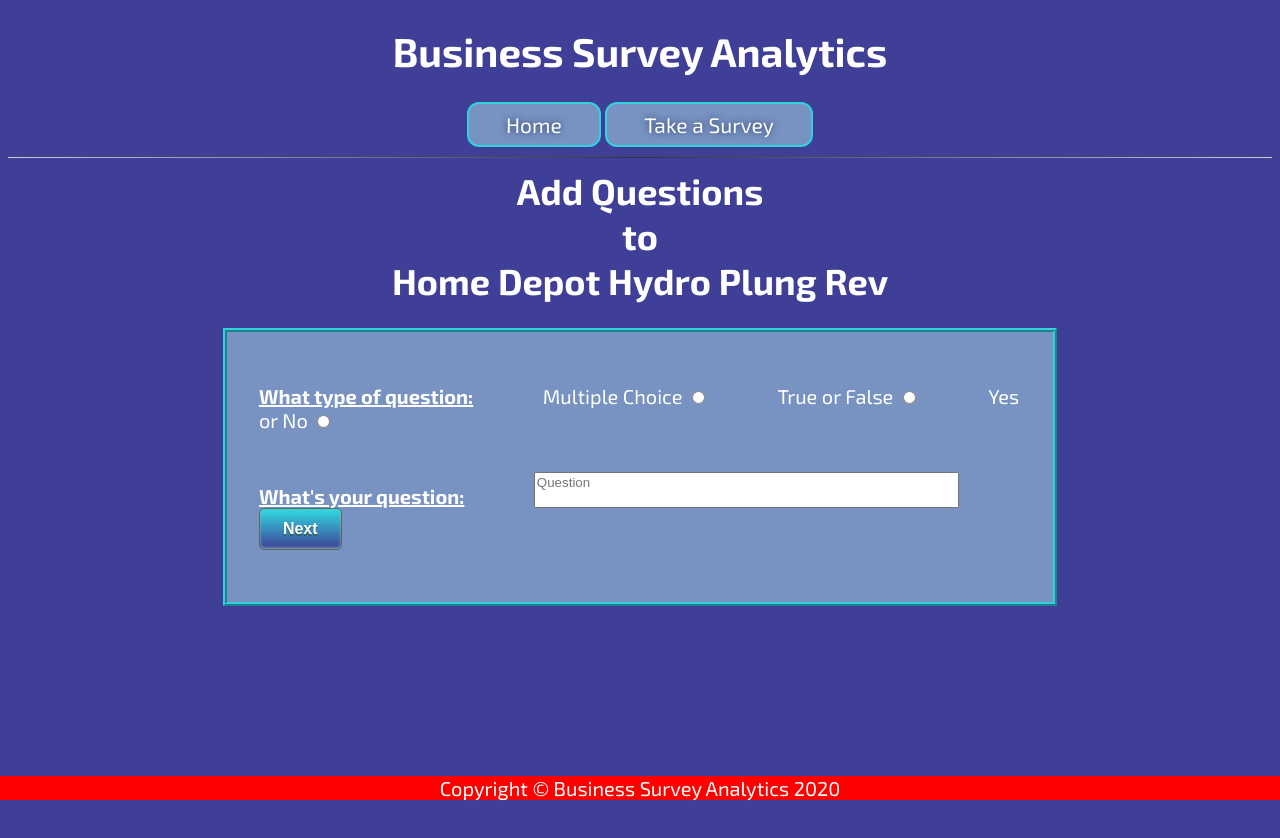
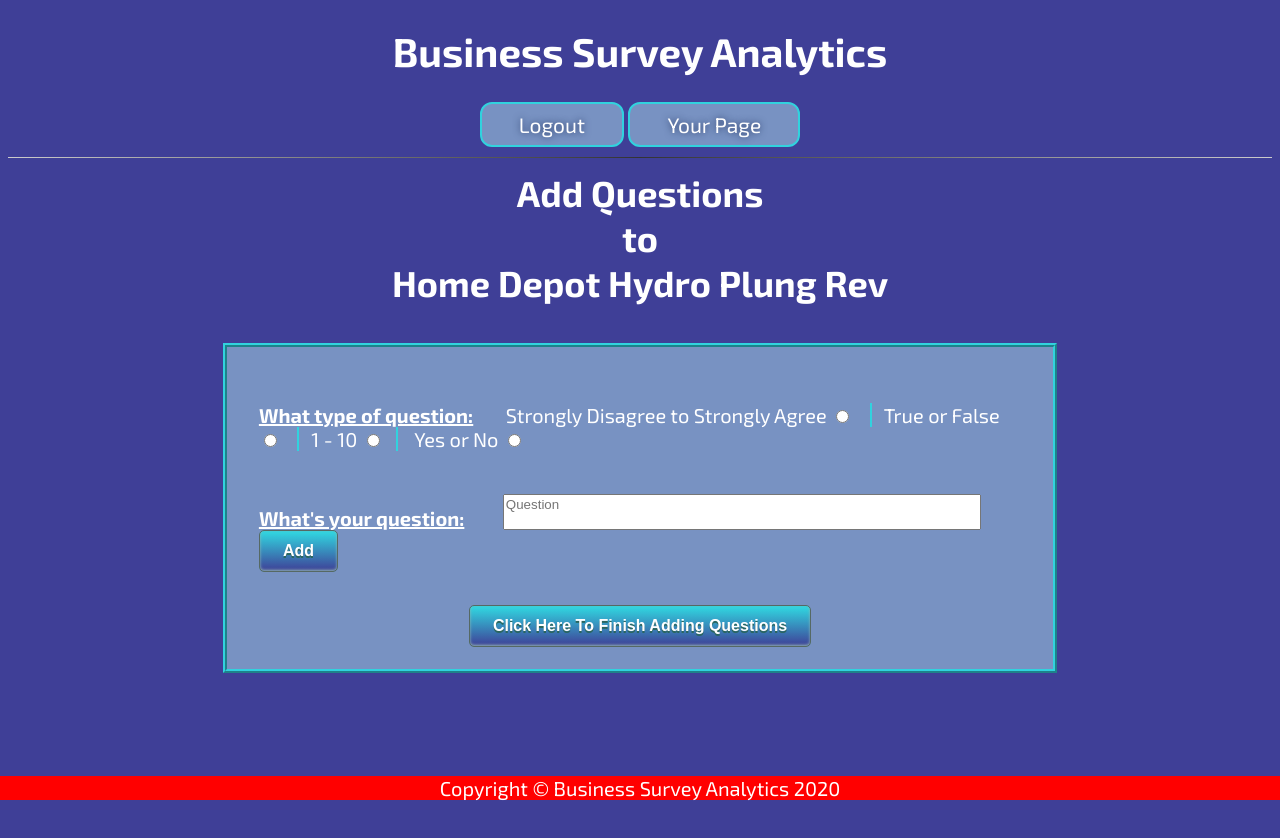
Before and after one commit to samanderson4830/fsu-proj, a website: page FrontEndStuff/engineViews/addQuestions.ejs in a window 1280 px wide. Drawn offline with nearby package versions, Linux system fonts and the light colour scheme; files that its build step writes are made by us from their sources.

Commit message:
added and changed a few buttons for logged in windows

```diff
--- a/FrontEndStuff/controllers/addQuestionsController.js
+++ b/FrontEndStuff/controllers/addQuestionsController.js
@@ -9,6 +9,7 @@
 
 const add_question = function (req, res) {
     format = req.body.questionFormat;
+
     res.redirect('/addQuestions');
 }
 
--- a/FrontEndStuff/css/addQuestions.css
+++ b/FrontEndStuff/css/addQuestions.css
@@ -10,7 +10,7 @@
     color: white; text-decoration: none;
 }
 h2{
-    margin: 0.5%;
+    margin-top: 1%;
 	font-size: 1.8em;
 }
 
@@ -20,7 +20,19 @@
 }
 
 .tab {
-    padding-right: 65px;
+    padding-right: 13px;
+    padding-left: 12px;
+    border-right: 2px #31d2de solid;
+}
+
+#lastTab {
+    padding-right: 13px;
+    padding-left: 12px;
+}
+
+#submit {
+    padding-right: 40px;
+    padding-left: 18px;
 }
 
 a:link{
@@ -60,12 +72,16 @@
 	top:1px;
 }
 
-div{
+div {
     padding: 22px;
     margin: 17%;
-    margin-top: 2%;
+    margin-top: 3%;
     border: ridge 4px #31d2de;
 	background: #7892c2;
+}
+
+.questionFormats{
+
 }
 
 p {
@@ -74,11 +90,12 @@
 
 .promptUser {
     text-align: left;
+    margin: 3% 0;
 }
 
 strong {
     text-decoration: underline;
-    padding-right: 65px;
+    padding-right: 16px;
 }
 
 hr {
@@ -89,7 +106,7 @@
 }
 
 #question {
-    width: 55%;
+    width: 62%;
     font: 400 13.3333px Arial;
     resize: none;
     vertical-align: bottom;
--- a/FrontEndStuff/engineViews/addQuestions.ejs
+++ b/FrontEndStuff/engineViews/addQuestions.ejs
@@ -13,17 +13,19 @@
 </head>
 <body>
     <header>
-        <!-- Title header with business name, we can wrap this in an <a> tag to link to homepage -->
-         <a href="busOwn"><h1>Business Survey Analytics</h1></a>
-         <!-- Four buttons that make up the navigation bar of the website-->
-         <button onclick="window.location.href = 'busOwn';" class = "Button">
-             Home
+
+
+        <!-- Title header with business name, we can wrapped in an <a> tag to link to homepage -->
+         <a href="homePage"><h1>Business Survey Analytics</h1></a>
+         <!-- Two buttons that make up the navigation bar of the website when logged in-->
+         <button onclick="window.location.href = 'homePage';" class = "Button">
+             Logout
          </button>
-         <button onclick="window.location.href = 'createSurvey';" class = "Button">
-             Take a Survey
+         <button onclick="window.location.href = 'busOwn';"  class = "Button">
+             Your Page
          </button>
          <hr>
-    </header>
+ </header>
     <h2>
         <p class="titleForPage">Add Questions</p>
         <p class="titleForPage">to</p>
@@ -33,20 +35,27 @@
         <form action="/addQuestions/addQuestion" method="POST">
             <p class="promptUser">
                 <strong>What type of question:</strong>
-                <span class="tab"> <label for="multipleChoice">Multiple Choice</label>
-                <input name="questionFormat" id="multipleChoice"type="radio" value="MC" required> </span>
+                <span class="tab"> <label for="agreeDisagree">Strongly Disagree to Strongly Agree</label>
+                <input name="questionFormat" id="agreeDisagree"type="radio" value="AD" required> </span>
                 <span class="tab"> <label for ="trueFalse">True or False</label>
                 <input name="questionFormat" id="trueFalse"type="radio" value="TF"> </span>
-                <span class="tab"> <label for="yesNo">Yes or No</label>
+                <span class="tab"> <label for="oneThroughTen">1 - 10</label>
+                <input name="questionFormat" id="oneThroughTen"type="radio" value="OT"></span>
+                <span id="lastTab"> <label for="yesNo">Yes or No</label>
                 <input name="questionFormat" id="yesNo"type="radio" value="YN"></span>
             </p>
 
             <p class="promptUser">
                 <label for="question"><strong>What's your question:</strong></label>
-                <span class="tab"> <textarea id="question" name="question" placeholder="Question" maxlength="249" rows="2" required></textarea> </span>
-                <input type="submit" class="submitButton" id = "addQuestion" value="Next">
+                <span id="submit"> <textarea id="question" name="question" placeholder="Question" maxlength="249" rows="2" required></textarea> </span>
+                <!-- submit button will send form, add question to survey, and then redirect to the same page -->
+                <input type="submit" class="submitButton" id = "addQuestion" value="Add">
             </p>
         </form>
+        <!-- Button that will discontinue adding questions to survey, and will then reset addingToSurvey variable -->
+        <button onclick="window.location.href = 'busOwn';"  class = "submitButton">
+            Click Here To Finish Adding Questions
+        </button>
 
     </div>
 
--- a/FrontEndStuff/engineViews/businessOwnerLogin.ejs
+++ b/FrontEndStuff/engineViews/businessOwnerLogin.ejs
@@ -22,13 +22,13 @@
         <a href="homePage"><h1>Business Survey Analytics</h1></a>
         <!-- Four buttons that make up the navigation bar of the website-->
         <button onclick="window.location.href = 'homePage';" class = "Button">
-            Home
+            Logout
         </button>
         <!-- <button onclick="window.location.href = 'Login';"  class = "Button" >
             Login
         </button> -->
-        <button onclick="window.location.href = 'TakeSurvey';"  class = "Button" >
-            Take a Survey
+        <button onclick="window.location.href = 'busOwn';"  class = "Button"  disabled>
+            Your Page
         </button>
         <!-- <button onclick="window.location.href = 'registration';" class = "Button">
             New User
--- a/FrontEndStuff/routes/addQuestionsRoutes.js
+++ b/FrontEndStuff/routes/addQuestionsRoutes.js
@@ -5,6 +5,6 @@
 //ROUTER
 router.get('/', addQuestionsController.add_page);
 
-router.post('/addFormat', addQuestionsController.add_question);
+router.post('/addQuestion', addQuestionsController.add_question);
 
 module.exports = router;
```
Also changed, not shown: FrontEndStuff/engineViews/createSurvey.ejs (+18 -10 lines).
